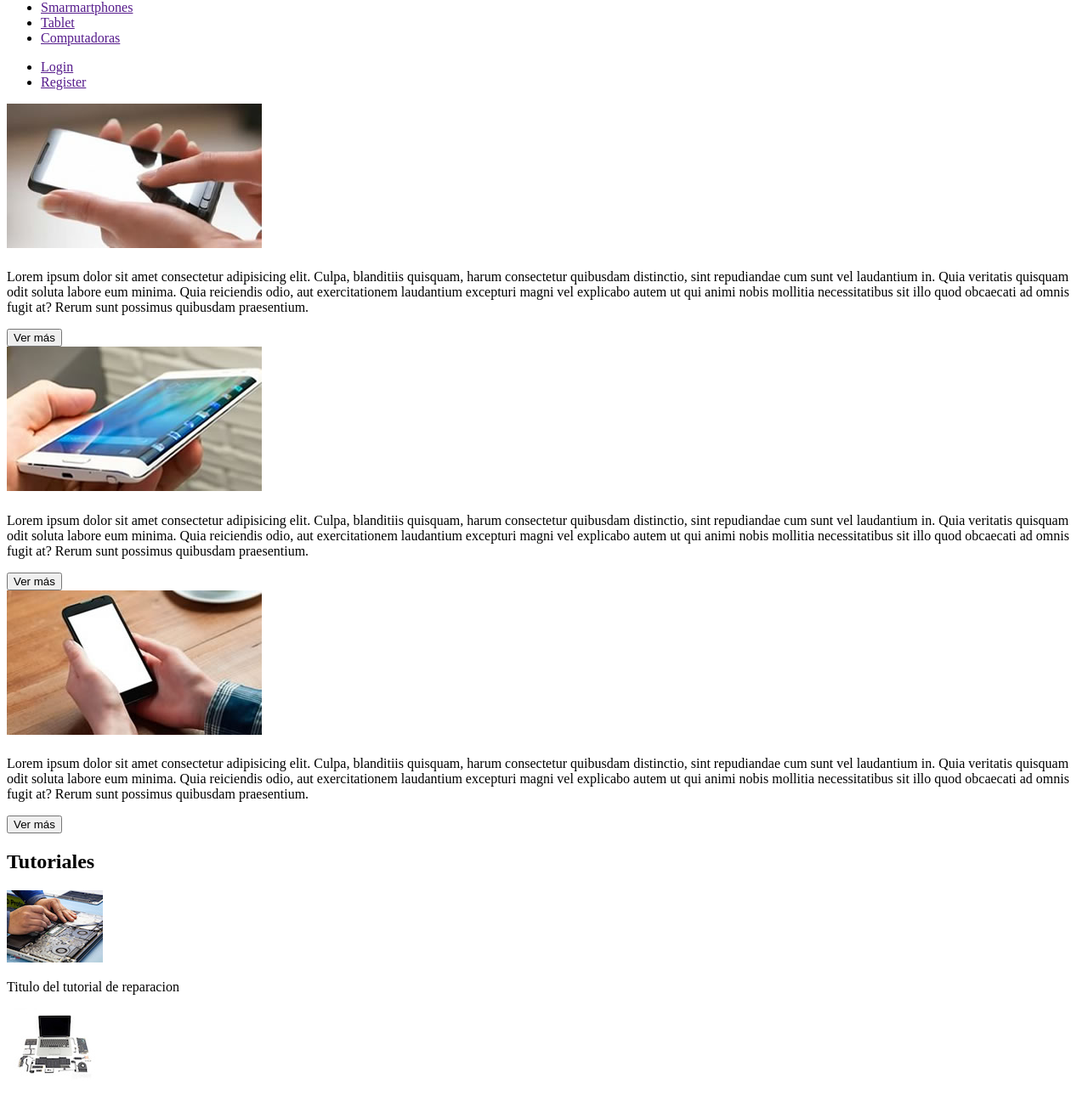
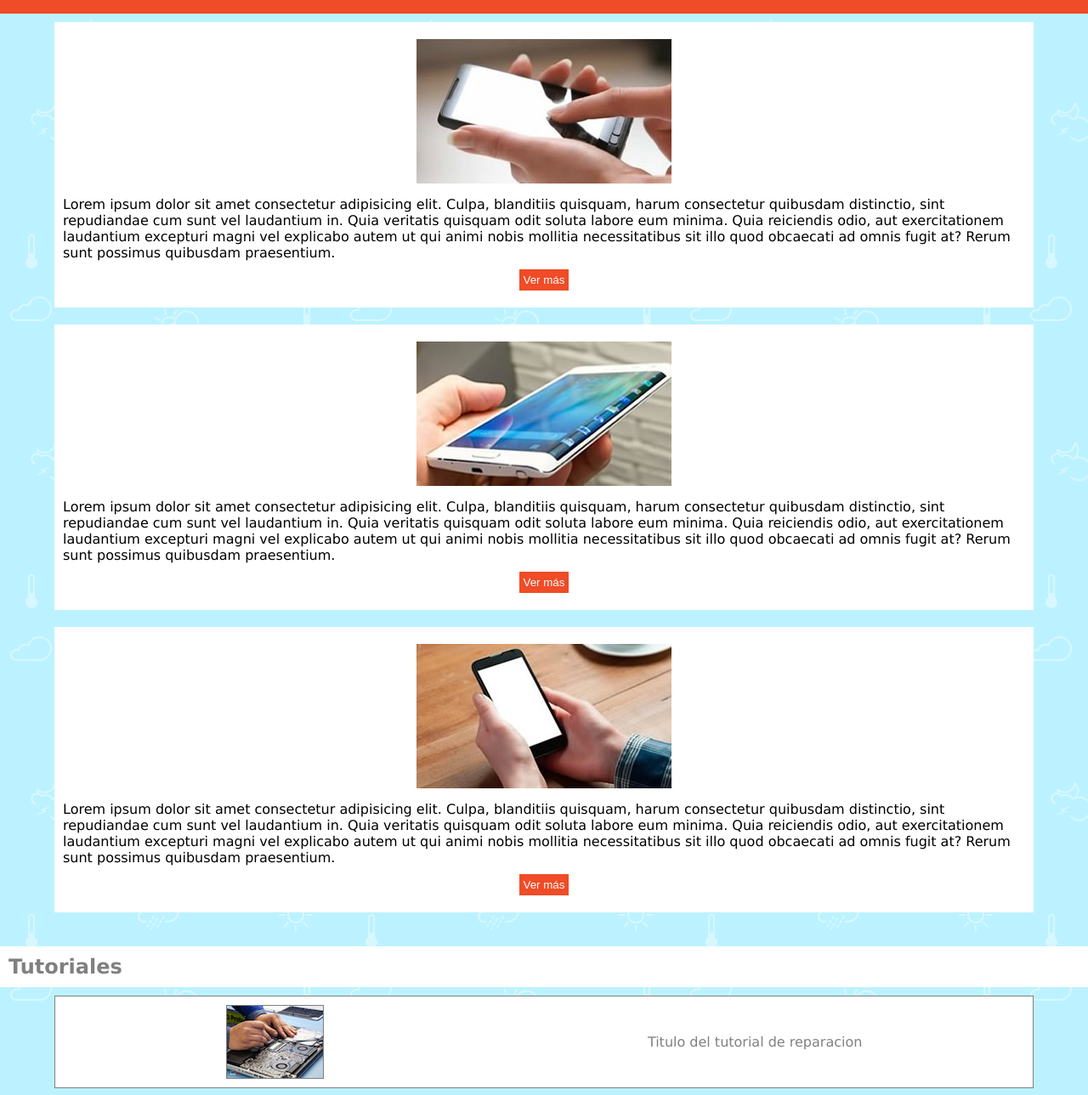
Before and after one commit to NEYENPENA/craftsy, a website: page views/home.html in a window 1280 px wide. Shown: the part 67-1356 px from the top of the page at 85% size. Drawn offline with Linux system fonts and the light colour scheme.

Commit message:
Estilos en Home de version Mobile

```diff
--- /dev/null
+++ b/public/css/general.css
@@ -0,0 +1,21 @@
+*{
+    box-sizing: border-box;
+    margin: 0;
+    padding: 0;
+}
+a {
+    text-decoration: none;
+}
+li {
+    list-style: none;
+}
+
+body {
+    font-family: Verdana, Geneva, Tahoma, sans-serif;
+    background-image: url('/images/bg-2.png');
+}
+
+:root {
+    --color-header: #EF4c27;
+
+}
--- /dev/null
+++ b/public/css/header.css
@@ -0,0 +1,65 @@
+header {
+    background-color: var(--color-header);
+    padding: 10px;
+    display: flex;
+    flex-direction: column;
+    margin-bottom: 10px;
+}
+header .logo {
+    margin-bottom: 10px;
+    padding-top: 10px;
+}
+nav {
+    display: flex;
+    flex-direction: column;
+
+}
+nav.menu {
+    margin-bottom: 10px;
+}
+nav ul li a{
+    /* esto es el texto del menu */
+    color: white;
+    text-transform: uppercase;
+    text-shadow: 1px 2px 2px #474747;
+}
+@media (min-width: 768px) {
+    header {
+        flex-direction: row;
+        flex-wrap: wrap;
+        align-items: center;
+    }
+    header nav {
+        display: flex;
+        flex-direction: row;
+        align-items: center;
+        justify-content: space-between;
+        width: 80%;
+        flex-wrap: wrap;
+    }
+    nav.menu {
+        margin: 0;
+    }
+    header ul {
+        display: flex;
+        align-items: center;
+    }
+    header li {
+        margin-left: 10px;
+        padding-right: 10px;
+        border-right: solid 1px white;
+    }
+    hader li:last-child{
+        border:none;
+    }
+}
+
+@media (min-width: 1024px) {
+    header .logo{
+        width: 10%;
+        margin-right: 20px;
+    }
+    header nav {
+        width: 85%;
+    }
+}
--- /dev/null
+++ b/public/css/home.css
@@ -0,0 +1,75 @@
+.home main{
+    display: flex;
+    flex-wrap: wrap;
+    justify-content: space-around;
+}
+.home .products{
+
+    width: 90%;
+    display: flex;
+    flex-wrap: wrap;
+    justify-content: center;
+    margin-bottom: 20px;
+}
+.home .products article {
+    background-color: white;
+    padding: 20px 10px;
+    width: 100%;
+    display: flex;
+    flex-wrap: wrap;
+    justify-content: center;
+    margin-bottom: 20px;
+}
+.home .products article img{
+    margin-bottom: 10px;
+}
+.home .products article p{
+    margin-top: 5px;
+    margin-bottom: 10px;
+}
+.home button {
+    border: none;
+    background-color: var(--color-header);
+    padding: 5px;
+    color: white;
+}
+.home aside{
+    width: 100%;
+    display: flex;
+    flex-wrap: wrap;
+    justify-content: center;
+}
+.home aside h2{
+    background-color: white;
+    color: gray;
+    width: 100%;
+    margin-bottom: 10px;
+    padding: 10px;
+}
+.home aside section{
+    width: 100%;
+    margin-bottom: 20px;
+}
+.home aside article {
+    display: flex;
+    align-items: center;
+    justify-content: space-around;
+    background-color: white;
+    color: gray;
+    width: 90%;
+    margin: 10px auto;
+    padding: 10px;
+    border: solid 1px grey;
+}
+.home aside img {
+    border: 1px solid gray;
+}
+.home aside .publicidad{
+    display: flex;
+    flex-direction: column;
+    align-items: center;
+}
+.home aside .publicidad img {
+    width: 90%;
+    margin-bottom: 10px;
+}
--- a/public/css/styles.css
+++ b/public/css/styles.css
@@ -0,0 +1,5 @@
+@import url('./header.css');
+@import url('./home.css');
+@import url('./login.css');
+@import url('./register.css');
+@import url('./general.css');
--- a/views/home.html
+++ b/views/home.html
@@ -4,29 +4,30 @@
     <meta charset="UTF-8">
     <meta http-equiv="X-UA-Compatible" content="IE=edge">
     <meta name="viewport" content="width=device-width, initial-scale=1.0">
+    <link rel="stylesheet" href="/css/styles.css">
     <title>Document</title>
 </head>
-<body>
+<body class="home">
     <header>
-        <div>
+        <div class="logo">
             <a href="/">
             <img src="/images/logo.png" alt="logo">
             </a>
         </div>
         <nav>
-            <ul>
+            <ul class="menu">
                 <li><a href="">Smarmartphones</a></li>
-                <li><a href="">Tablet</a></li>
+                <li><a href="">Tablets</a></li>
                 <li><a href="">Computadoras</a></li>
             </ul>
-            <ul>
+            <ul class="user">
                 <li><a href="">Login</a></li>
-                <li><a href="">Register</a></li>
+                <li><a href="">Registro</a></li>
             </ul>
         </nav>
     </header>
     <main>
-        <section>
+        <section class="products">
             <article>
                 <img src="/images/img-phone-01.jpg" alt="phone 01">
                 <h4></h4>
@@ -76,7 +77,7 @@
                 <p>Titulo del tutorial de reparacion</p>
             </article>
         </section>
-<section>
+<section class="publicidad">
     <h2>Publicidad</h2>
     <img src="/images/ad-01.jpg" alt="Publicidad">
     <img src="/images/ad-02.jpg" alt="Publicidad">
```
Also changed, not shown: public/css/login.css (added), public/css/register.css (added).
